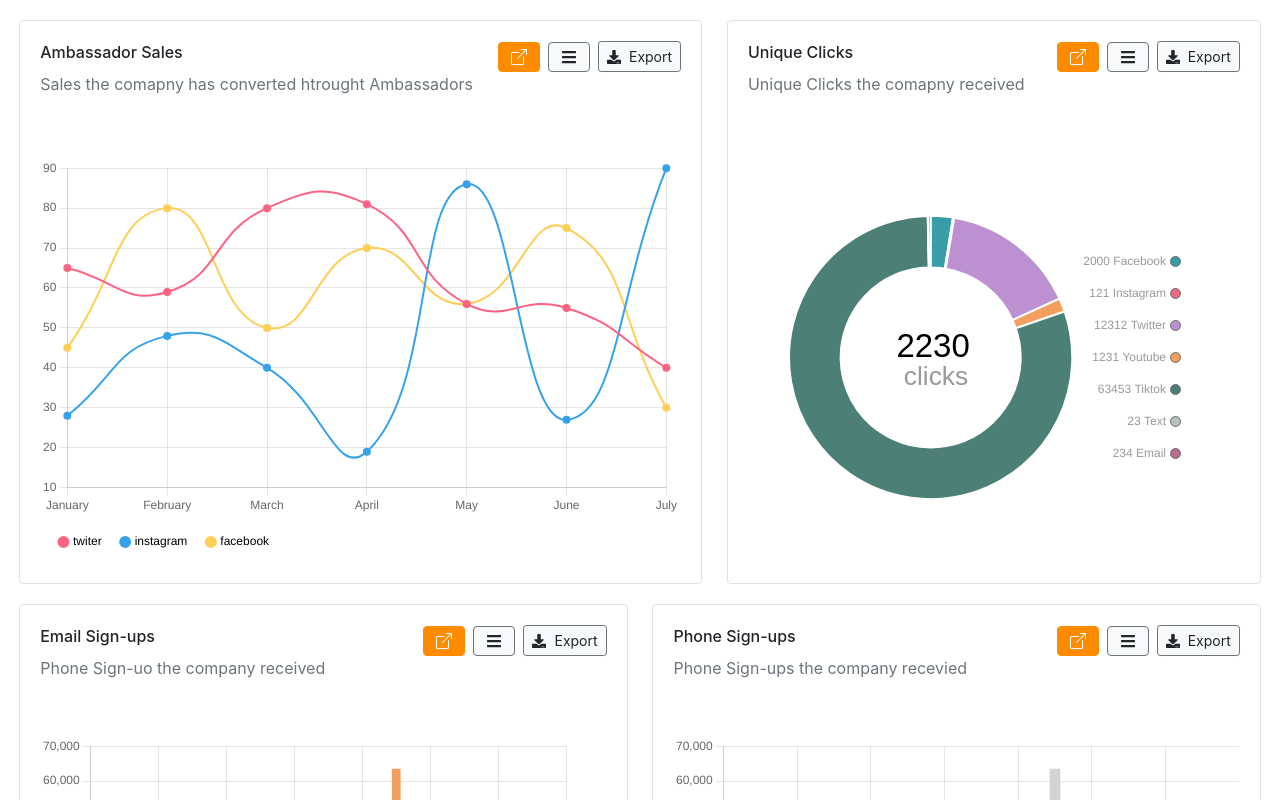
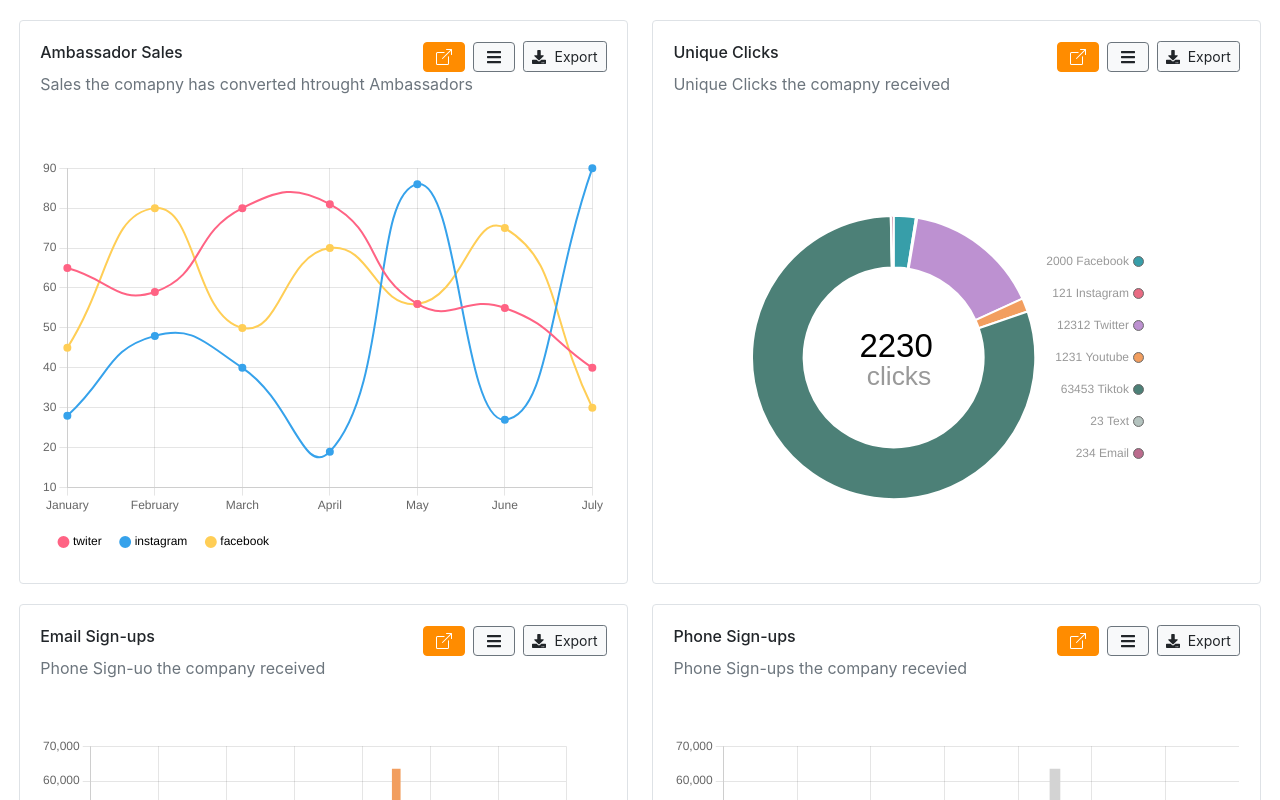
Before and after one commit to haider460/chartjs, a React (Create React App) app: page / in a window 1280 px wide. Shown: the top 800 px of the page. Built offline with nearby package versions, Linux system fonts and the light colour scheme.

Commit message:
fix the column size of the charts

```diff
--- a/src/App.css
+++ b/src/App.css
@@ -11,11 +11,11 @@
 }
 
 .line-chart {
-  width: 55%;
+  width: 49%;
 }
 
 .doughnut-chart {
-  width: 43%;
+  width: 49%;
 }
 .doughnut-chart canvas {
   margin: auto;
```
